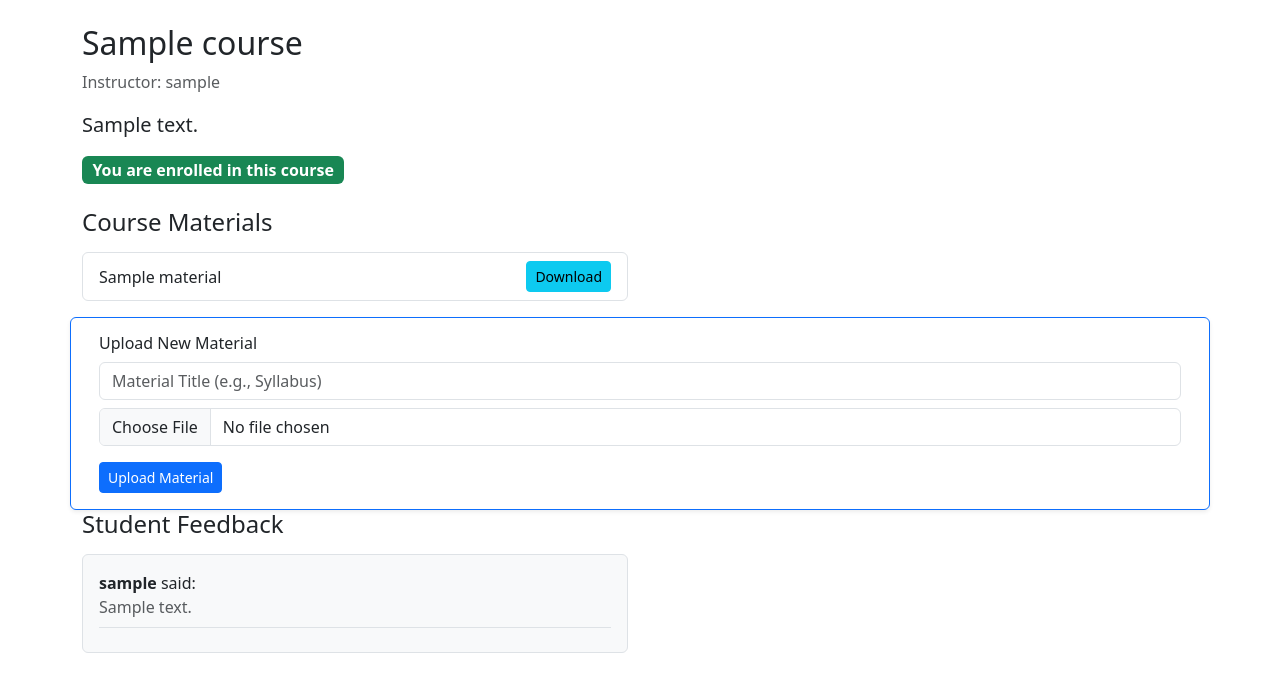
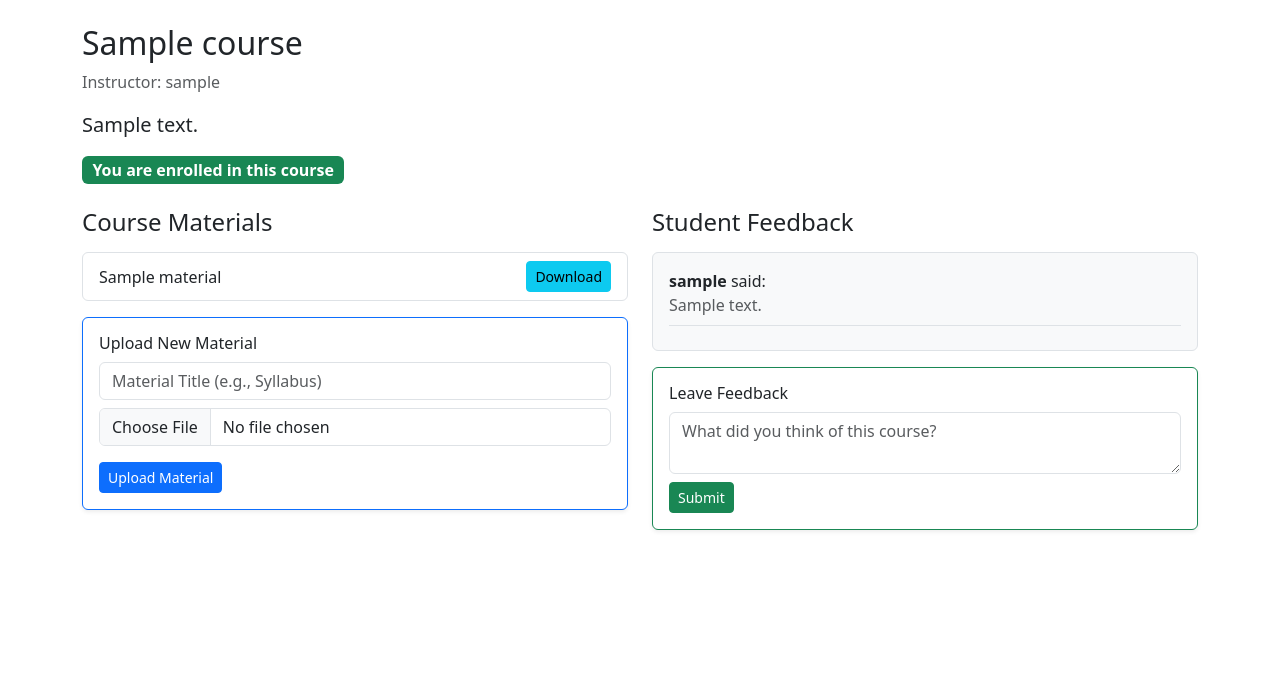
Before and after one commit to johntronics/elearning_platform, a Django app: page /courses/1/ in a window 1280 px wide. Shown: the part 56-748 px from the top of the page. Run offline with Django 5.2, Linux system fonts and the light colour scheme; a user stored in the database is signed in; tables that the repository leaves empty hold one stand-in row (values such as "Sample post"); parts of the project's set-up code (start-up, migrations or seed data) failed here and were passed over.

Commit message:
Enhance course detail page: add course materials s ection, improve feedback display, and implement feedback submission for enrolled students

```diff
--- a/courses/templates/courses/course_detail.html
+++ b/courses/templates/courses/course_detail.html
@@ -27,9 +27,10 @@
 </div>
 
 <div class="row">
+
     <div class="col-md-6">
         <h4 class="mb-3">Course Materials</h4>
-        <ul class="list-group">
+        <ul class="list-group mb-3">
             {% for material in materials %}
                 <li class="list-group-item d-flex justify-content-between align-items-center">
                     {{ material.title }}
@@ -39,9 +40,10 @@
                 <li class="list-group-item text-muted">No materials uploaded yet.</li>
             {% endfor %}
         </ul>
-    </div>
+
+
         {% if request.user == course.teacher %}
-    <div class="card shadow-sm mt-3 border-primary">
+            <div class="card shadow-sm border-primary">
                 <div class="card-body">
                     <h6 class="card-title">Upload New Material</h6>
                     <form method="POST" enctype="multipart/form-data">
@@ -58,19 +60,38 @@
                 </div>
             </div>
         {% endif %}
+    </div>
+
 
     <div class="col-md-6">
         <h4 class="mb-3">Student Feedback</h4>
-        <div class="bg-light p-3 rounded border">
+        <div class="bg-light p-3 rounded border mb-3">
             {% for feedback in feedbacks %}
                 <div class="mb-2 border-bottom pb-2">
                     <strong>{{ feedback.student.username }}</strong> said:
                     <p class="mb-0 text-muted">{{ feedback.comment }}</p>
                 </div>
             {% empty %}
-                <p>No feedback provided yet.</p>
+                <p class="text-muted">No feedback provided yet.</p>
             {% endfor %}
         </div>
+
+
+        {% if request.user.is_student and is_enrolled %}
+            <div class="card shadow-sm border-success">
+                <div class="card-body">
+                    <h6 class="card-title">Leave Feedback</h6>
+                    <form method="POST">
+                        {% csrf_token %}
+                        <div class="mb-2">
+                            <textarea name="comment" class="form-control" rows="2" placeholder="What did you think of this course?" required></textarea>
+                        </div>
+                        <input type="hidden" name="action" value="submit_feedback">
+                        <button type="submit" class="btn btn-success btn-sm">Submit</button>
+                    </form>
+                </div>
+            </div>
+        {% endif %}
     </div>
 </div>
 {% endblock %}
--- a/courses/views.py
+++ b/courses/views.py
@@ -33,27 +33,32 @@ def course_detail(request, course_id):
     is_enrolled = Enrollment.objects.filter(student=request.user, course=course).exists()
 
     if request.method == 'POST':
-
+        # 1. Handle Enrollment
         if 'enroll' in request.POST:
             if request.user.is_student and not is_enrolled:
                 Enrollment.objects.create(student=request.user, course=course)
                 messages.success(request, "Successfully enrolled!")
                 return redirect('course_detail', course_id=course.id)
 
-
+        # 2. Handle Material Upload
         elif request.POST.get('action') == 'upload_material':
             if request.user == course.teacher:
                 title = request.POST.get('title')
                 uploaded_file = request.FILES.get('file')
 
                 if title and uploaded_file:
-
                     material = Material.objects.create(course=course, title=title, file=uploaded_file)
                     messages.success(request, "Material uploaded successfully!")
+                    notify_students_new_material.delay(course.id, material.title)
+                    return redirect('course_detail', course_id=course.id)
 
-
-                    notify_students_new_material.delay(course.id, material.title)
-
+        # 3. Handle Student Feedback
+        elif request.POST.get('action') == 'submit_feedback':
+            if request.user.is_student and is_enrolled:
+                comment_text = request.POST.get('comment')
+                if comment_text:
+                    Feedback.objects.create(course=course, student=request.user, comment=comment_text)
+                    messages.success(request, "Thank you for your feedback!")
                     return redirect('course_detail', course_id=course.id)
 
     context = {
--- a/elearning_platform/urls.py
+++ b/elearning_platform/urls.py
@@ -50,3 +50,6 @@ urlpatterns = [
     path('chat/<int:user_id>/', chat_room, name='chat_room'),
     path('courses/', include('courses.urls')),
 ]
+
+if settings.DEBUG:
+    urlpatterns += static(settings.MEDIA_URL, document_root=settings.MEDIA_ROOT)
```
Lines whose indentation alone changed are shown as unchanged.
